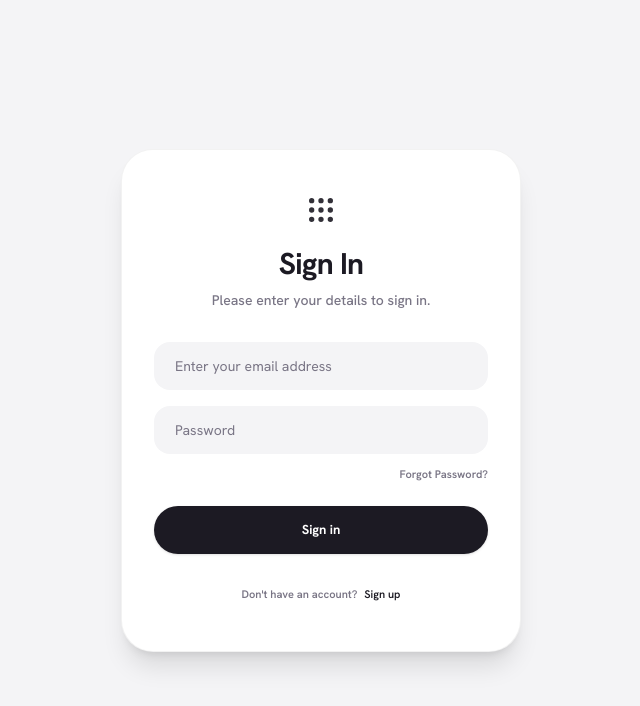
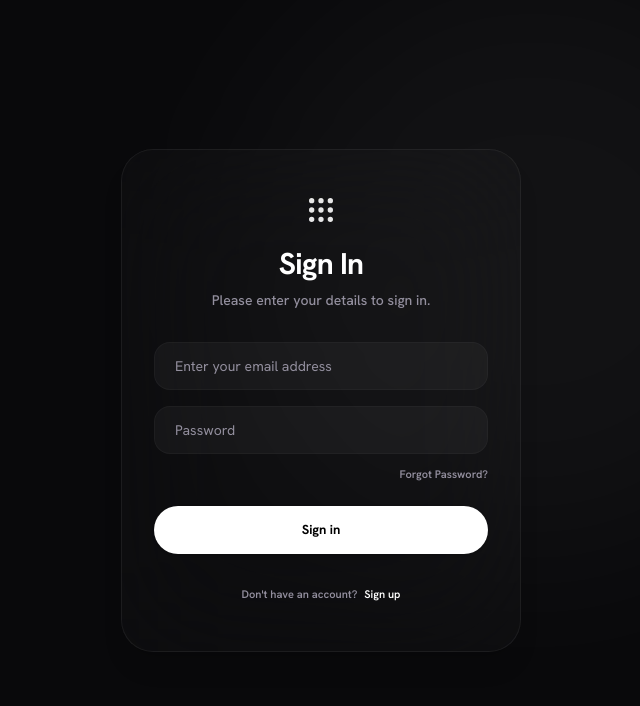
Before and after one commit to nishantch07/specter-fintech, a React (Vite) app: page / in a window 1280 px wide. Shown: the top 706 px of the page, without its empty margins (319-959 px from the left). Built offline with nearby package versions, Linux system fonts and the light colour scheme; no server answers.

Commit message:
Inject dark class to register screen

```diff
--- a/src/components/LoginScreen.tsx
+++ b/src/components/LoginScreen.tsx
@@ -36,8 +36,8 @@ export default function LoginScreen({ onLoginSuccess, onGoToRegister }: LoginScr
     }, 1500);
   };
   return (
-    <div className="min-h-screen flex items-center justify-center p-6 bg-canvas-bg dark:bg-[#09090b] relative overflow-hidden animate-fade-in select-none">
-      {}
+    <div className="dark min-h-screen flex items-center justify-center p-6 bg-canvas-bg dark:bg-[#09090b] relative overflow-hidden animate-fade-in select-none">
+      { }
       <div className="hidden dark:block absolute top-[-5%] right-[10%] w-[600px] h-[600px] bg-white/[0.04] rounded-full blur-[100px] pointer-events-none"></div>
       <main className="w-full max-w-[400px] px-8 py-10 rounded-[32px] bg-white dark:bg-white/[0.02] dark:backdrop-blur-3xl border border-black/[0.05] dark:border-white/[0.06] shadow-xl relative z-10 transition-colors duration-300">
         <div className="flex flex-col items-center justify-center mb-8">
```
